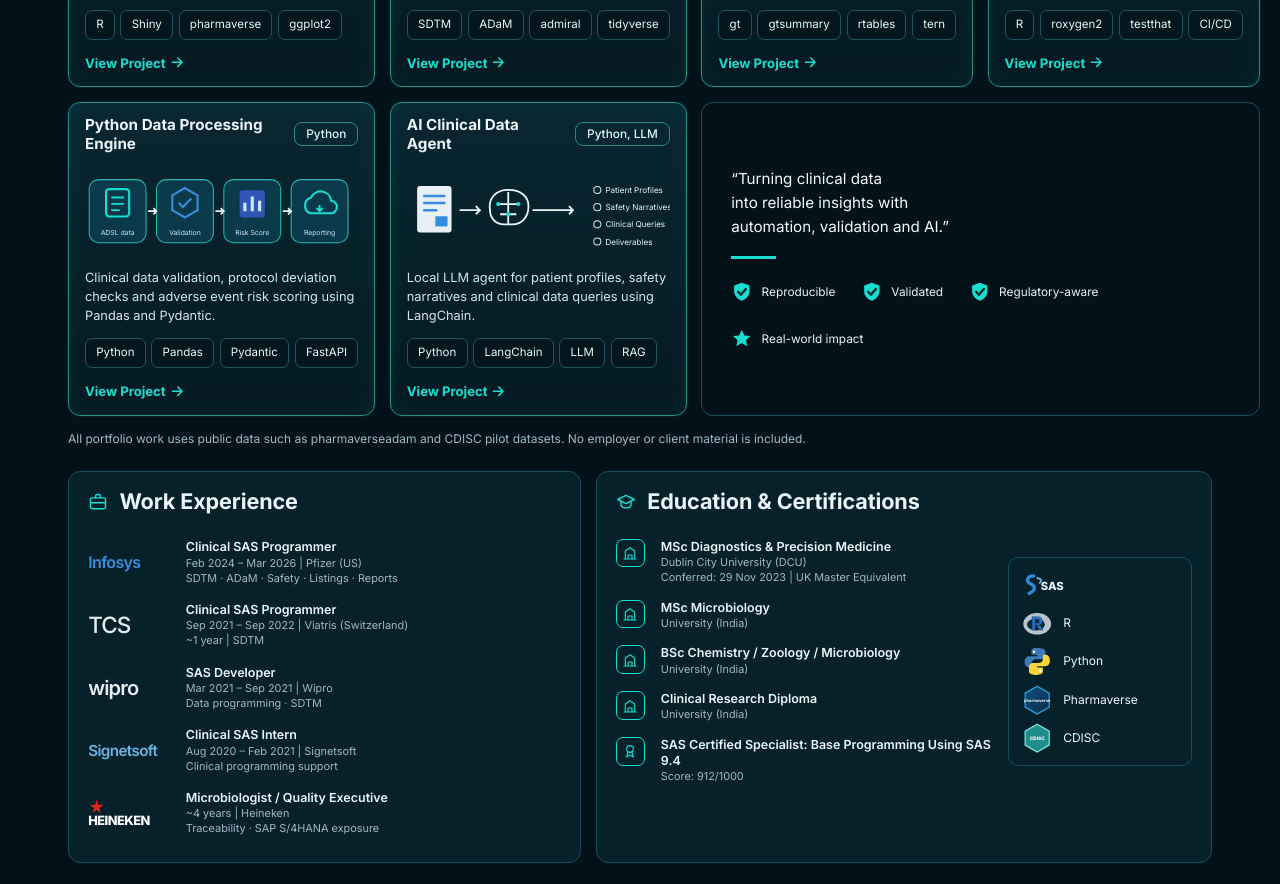
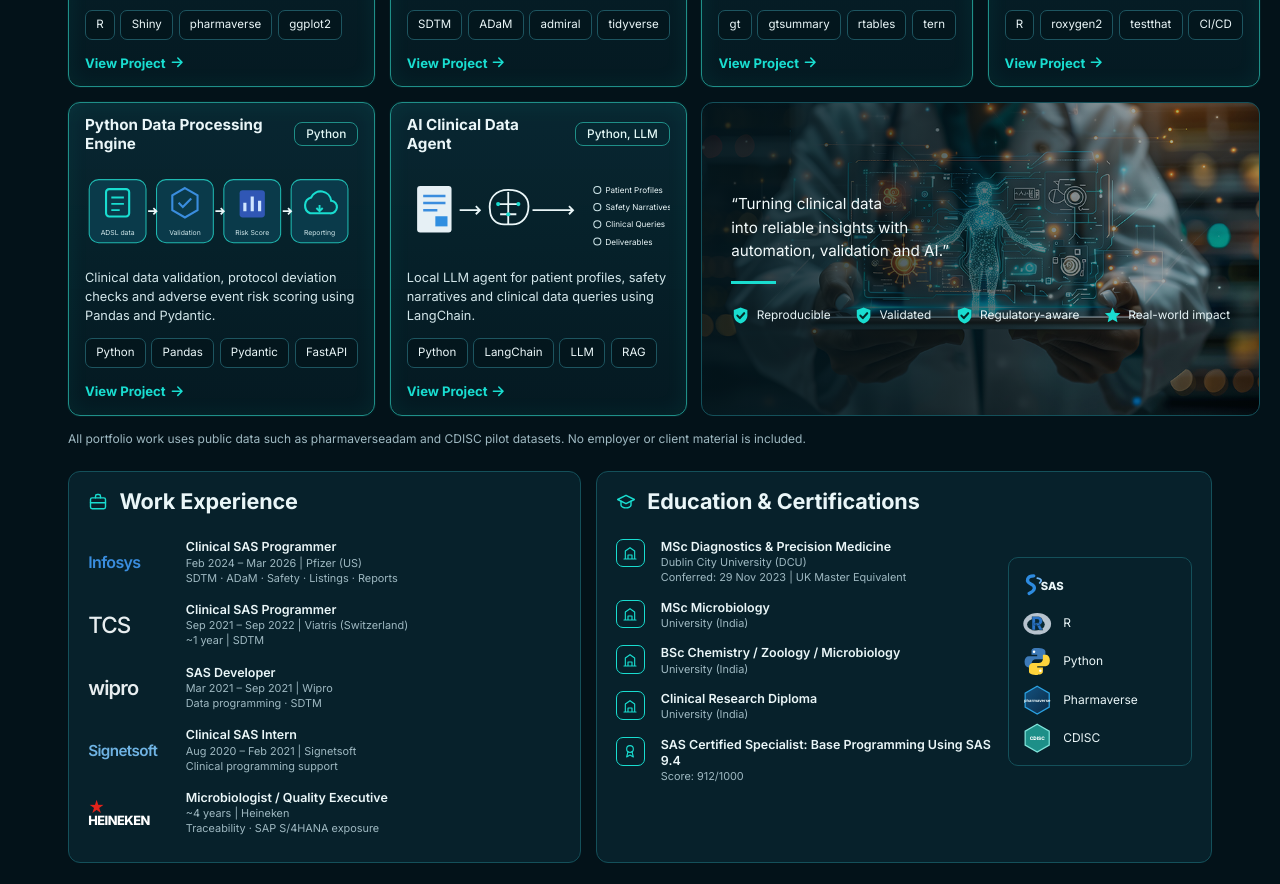
Before and after one commit to sharangnimonkar/sharangnimonkar.github.io, a plain HTML site: page index.html in a window 1280 px wide. Shown: the part 1544-2428 px from the top of the page. Drawn offline with Linux system fonts and the light colour scheme.

Commit message:
Update index.html
Updated Homepage

```diff
--- a/index.html
+++ b/index.html
@@ -333,13 +333,15 @@ h2,.panel h2{font-family:var(--serif);font-weight:700;font-size:1.7rem;letter-sp
 .wm.hei{text-align:left;justify-self:start}
 .wm.hei i{text-align:left}
 
-.proj-wide{padding:1.6rem 1.8rem;min-height:12.5rem;background:transparent;border-color:var(--rule)}
+.proj-wide{padding:1.6rem 1.8rem;min-height:12.5rem;border-color:var(--rule);
+  background:linear-gradient(90deg,rgba(3,22,29,.88) 0%,rgba(3,22,29,.6) 50%,rgba(3,22,29,.25) 100%),
+             url("images/healthcare.jpg") center/cover no-repeat,#062a33}
 .proj-wide blockquote{font:600 1.55rem/1.3 var(--serif);max-width:26rem;color:#f2fafb;position:relative;z-index:2}
 .proj-wide blockquote::after{width:2.8rem;height:3px;margin-top:1.1rem}
-.values{gap:1.6rem;margin-top:1.4rem;position:relative;z-index:2;font-size:.74rem;color:#e6f3f5}
-.values span{gap:.55rem}
-.values .vi{width:1.35rem;height:1.35rem;flex:none}
-@media (max-width:34rem){.proj-wide blockquote{font-size:1.25rem}.values{gap:.9rem}}
+.values{flex-wrap:nowrap;justify-content:space-between;gap:clamp(.5rem,1.4vw,1.4rem);margin-top:1.4rem;position:relative;z-index:2;font-size:clamp(.58rem,1.15vw,.74rem);color:#e6f3f5}
+.values span{gap:.4rem;white-space:nowrap}
+.values .vi{width:1.2rem;height:1.2rem;flex:none}
+@media (max-width:34rem){.proj-wide{padding:1.2rem 1rem}.proj-wide blockquote{font-size:1.25rem}.values{gap:.4rem;font-size:.56rem}.values span{gap:.25rem}.values .vi{width:.9rem;height:.9rem}}
 
 .projects{gap:.9rem}
 .proj{padding:.65rem;border-color:#1f8f88;box-shadow:0 0 22px rgba(25,221,208,.07) inset,0 0 0 1px rgba(25,221,208,.05);background:linear-gradient(180deg,rgba(9,44,55,.8),rgba(5,26,34,.9))}
```
